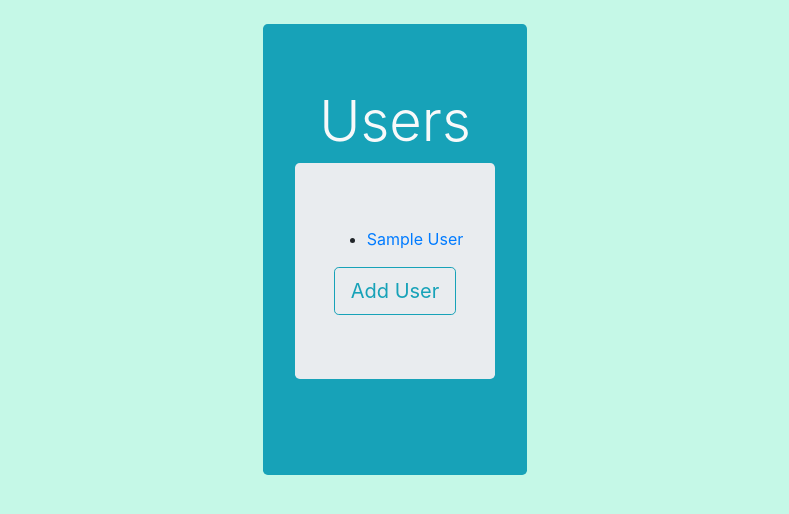
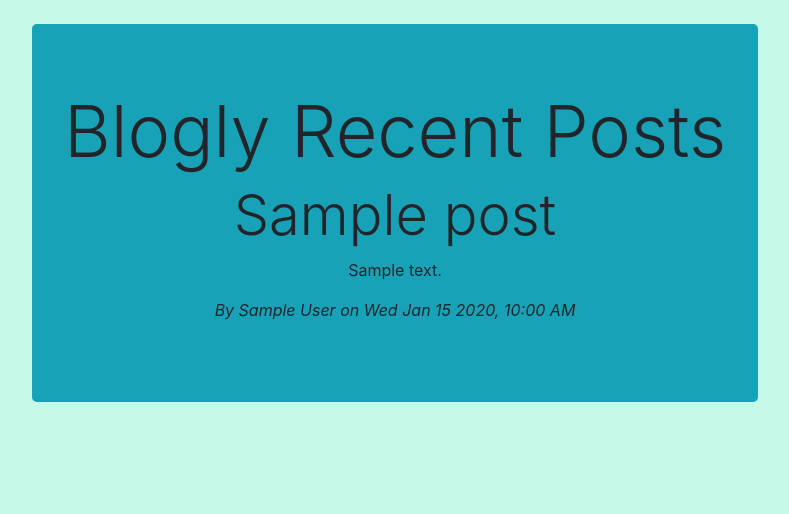
Before and after one commit to nikgun1984/Blogly_SQLAlchemy_PostgreSQL, a Flask app: page / in a window 1280 px wide. Shown: the top 514 px of the page, without its empty margins (245-1034 px from the left). Run offline with Flask 2, Linux system fonts and the light colour scheme; tables that the repository leaves empty hold one stand-in row (values such as "Sample post"); some libraries are stand-ins or nearby versions.

Commit message:
Flashes and Home Page

```diff
--- a/app.py
+++ b/app.py
@@ -28,8 +28,8 @@ db.create_all()
 
 @app.route('/')
 def get_users():
-    users = User.query.all()
-    return render_template('users.html', users=users)
+    posts = Post.query.order_by(Post.created_at.desc()).limit(5)
+    return render_template('home.html', posts=posts)
 
 @app.route('/users')
 def display_users():
@@ -49,7 +49,7 @@ def submit_user():
     new_user  = User(first_name=first_name, last_name=last_name, image_url=image_url)
     db.session.add(new_user)
     db.session.commit()
-
+    flash("This user was successfully added...","success")
     return redirect(f'/users/{new_user.id}')
 
 @app.route("/users/<int:user_id>")
@@ -76,7 +76,7 @@ def edit_user(user_id):
     user.image_url = image_url
 
     db.session.commit()
-
+    flash("This user was successfully edited...","success")
     return redirect('/users')
 
 @app.route('/users/<int:user_id>/delete', methods=["POST"])
@@ -84,6 +84,7 @@ def delete_user(user_id):
     user = User.query.get(user_id)
     db.session.delete(user)
     db.session.commit()
+    flash("This user was successfully deleted...","success")
     return redirect('/users')
 
 """Post Routes"""
@@ -100,8 +101,8 @@ def submit_post(user_id):
     new_post = Post(title=title, content=content, user_id=user_id)
     db.session.add(new_post)
     db.session.commit()
-
-    return f"the post was added to database"
+    flash("This post was successfully added...","success")
+    return redirect('/users')
 
 @app.route("/posts/<int:post_id>")
 def show_post(post_id):
@@ -124,12 +125,13 @@ def edit_post(post_id):
     post.content = content
 
     db.session.commit()
-
+    flash("This post was successfully edited...","success")
     return redirect('/users')
 
 @app.route('/posts/<int:post_id>/delete', methods=["POST"])
 def delete_post(post_id):
-    post = User.query.get(post_id)
+    post = Post.query.get(post_id)
     db.session.delete(post)
     db.session.commit()
+    flash("This post was successfully edited...","success")
     return redirect('/users')
--- /dev/null
+++ b/static/script.js
@@ -0,0 +1,4 @@
+/*message will disappear after few seconds*/
+$(document).ready(function(){
+    $(".flash").delay(2000).slideUp(300);
+});
--- a/static/style.css
+++ b/static/style.css
@@ -1,3 +1,10 @@
 body{
     background-color: #c5f8e7;
 }
+
+.success{
+    color: whitesmoke;
+    background-color: rgba(125, 205, 236, 0.6);
+    font-size: 2rem;
+    text-align: center;
+}
--- a/templates/base.html
+++ b/templates/base.html
@@ -18,8 +18,9 @@
             </div>
         </div>
     </div>
-    <script src="https://code.jquery.com/jquery-3.5.1.slim.min.js" integrity="sha384-DfXdz2htPH0lsSSs5nCTpuj/zy4C+OGpamoFVy38MVBnE+IbbVYUew+OrCXaRkfj" crossorigin="anonymous"></script>
+    <script src="https://code.jquery.com/jquery-3.5.1.js" integrity="sha256-QWo7LDvxbWT2tbbQ97B53yJnYU3WhH/C8ycbRAkjPDc=" crossorigin="anonymous"></script>
     <script src="https://cdn.jsdelivr.net/npm/popper.js@1.16.1/dist/umd/popper.min.js" integrity="sha384-9/reFTGAW83EW2RDu2S0VKaIzap3H66lZH81PoYlFhbGU+6BZp6G7niu735Sk7lN" crossorigin="anonymous"></script>
     <script src="https://stackpath.bootstrapcdn.com/bootstrap/4.5.2/js/bootstrap.min.js" integrity="sha384-B4gt1jrGC7Jh4AgTPSdUtOBvfO8shuf57BaghqFfPlYxofvL8/KUEfYiJOMMV+rV" crossorigin="anonymous"></script>
+    <script src="/static/script.js"></script>
 </body>
 </html>
--- /dev/null
+++ b/templates/home.html
@@ -0,0 +1,14 @@
+{% extends 'base.html'%}
+
+{% block title%} Home Page {% endblock %}
+
+{% block content%}
+    <div class="text-center">
+        <h1 class="display-3">Blogly Recent Posts</h1>
+        {% for post in posts%}
+            <h2 class="display-4">{{post.title}}</h2>
+            <p>{{post.content}}</p>
+            <p><em>By {{post.users.full_name}} on {{post.created_at.strftime("%a %b %-d %Y, %-I:%M %p")}}</em></p>
+        {% endfor %}
+    </div>
+{% endblock %}
--- a/templates/users.html
+++ b/templates/users.html
@@ -3,6 +3,11 @@
 {% block title%} Users Page {% endblock%}
 
 {%block content%}
+    {% with messages = get_flashed_messages(with_categories=true) %}
+    {% for category,msg in messages %}
+        <h3 class="flash {{ category }}">{{ msg }}</h3>
+    {% endfor %}
+    {% endwith %}
     <h1 class="display-4 text-center text-light">Users</h1>
     <div class="jumbotron">
         <ul>
```
